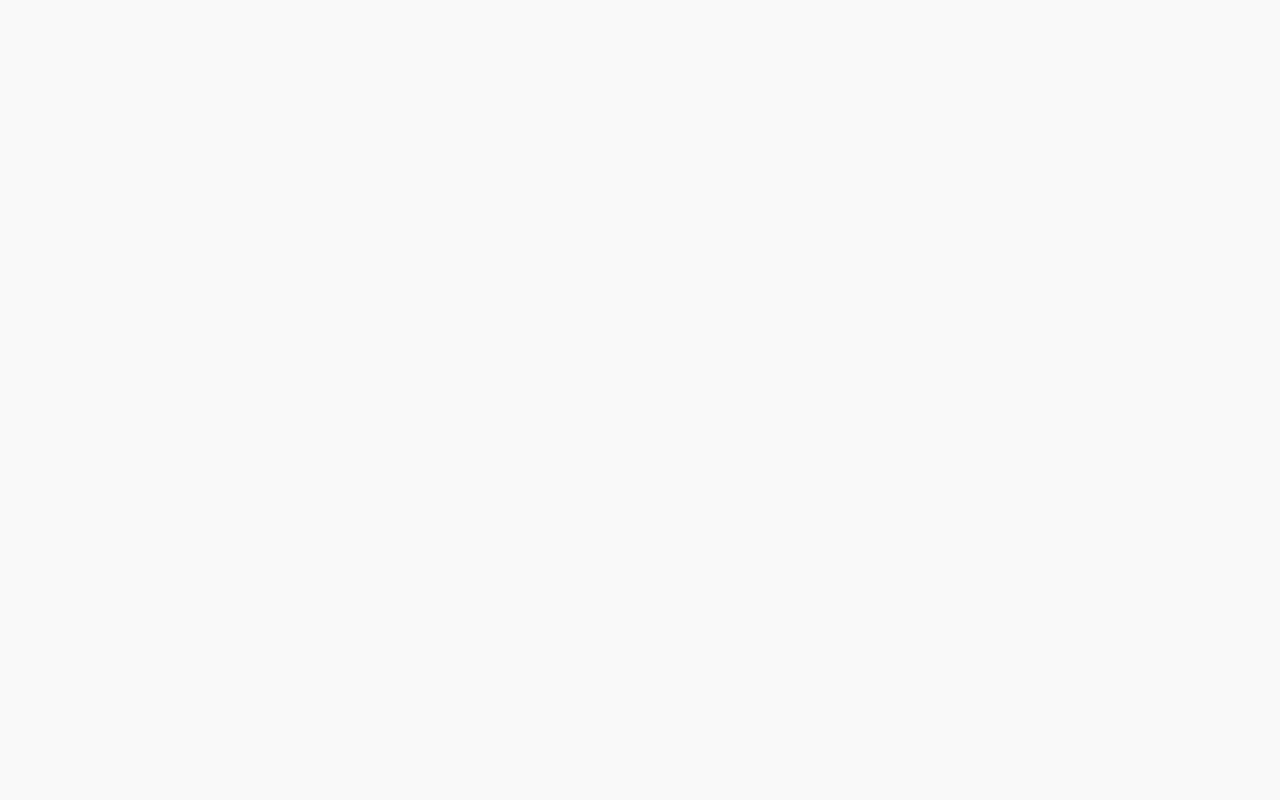
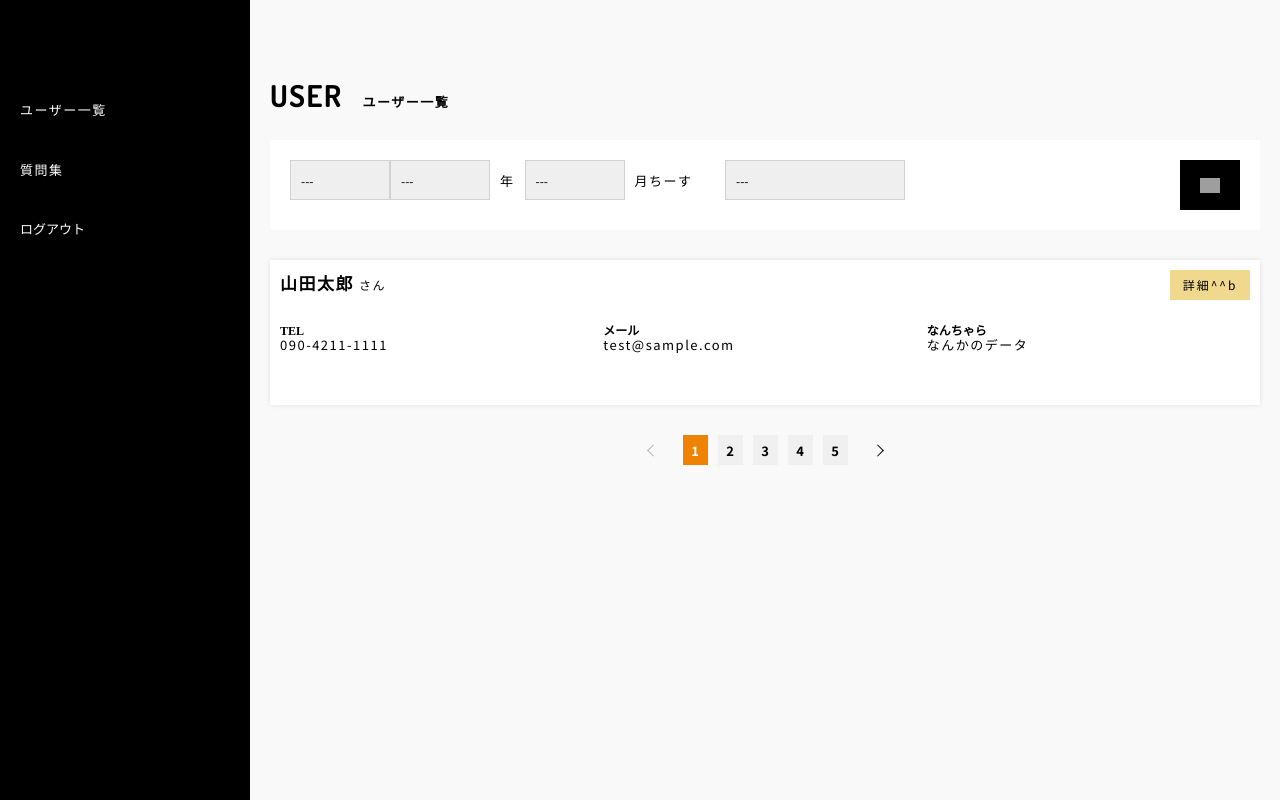
Before and after one commit to jazttijaztti/react_firebase, a React (Create React App) app: page /admin_dashbord in a window 1280 px wide. Built offline with nearby package versions, Linux system fonts and the light colour scheme; grey boxes are pictures that could not be loaded.

Commit message:
modify css so that any user data will be okey

```diff
--- a/src/component/Admin/AdminDashbord.js
+++ b/src/component/Admin/AdminDashbord.js
@@ -81,73 +81,23 @@ const AdminDashbord = () => {
                                 <li className="common_user_item">
                                     <div className="common_user_name_block">
                                         <p className="common_user_name"><span>山田太郎</span>さん</p>
-                                        <a href="A-3-2.html" className="common_user_edit_btn">編集</a>
+                                        <a href="A-3-2.html" className="common_user_edit_btn">詳細^^b</a>
                                     </div>
                                     <ul className="common_user_info_list">
                                         <li className="common_user_info">
-                                            <img src={"static/images/icon03.png"} alt="tel" className="common_user_icon"/>
+                                            <span>TEL</span>
                                             <p className="common_user_info_text">090-4211-1111</p>
                                         </li>
                                         <li className="common_user_info">
-                                            <img src={"static/images/icon04.png"} alt="email" className="common_user_icon"/>
+                                            <span>メール</span>
                                             <p className="common_user_info_text">test@sample.com</p>
                                         </li>
                                         <li className="common_user_info">
-                                            <img src={"static/images/icon05.png"} alt="address" className="common_user_icon"/>
+                                            <span>なんちゃら</span>
                                             <p className="common_user_info_text">なんかのデータ</p>
                                         </li>
                                     </ul>
-                                    <ul className="common_user_info_list">
-                                        <li className="common_user_info">
-                                            <img src={"static/images/icon05.png"} alt="tel" className="common_user_icon"/>
-                                            <p className="common_user_info_text">なんかのでーた</p>
-                                        </li>
-                                        <li className="common_user_info">
-                                            <img src={"static/images/icon05.png"} alt="email" className="common_user_icon"/>
-                                            <p className="common_user_info_text">ういーす</p>
-                                        </li>
-                                        <li className="common_user_info">
-                                            <img src={"static/images/icon05.png"} alt="address" className="common_user_icon"/>
-                                            <p className="common_user_info_text">ちーす</p>
-                                        </li>
-                                    </ul>
                                 </li>
-
-                                <li className="common_user_item">
-                                    <div className="common_user_name_block">
-                                        <p className="common_user_name"><span>山田太郎</span>さん</p>
-                                        <a href="A-3-2.html" className="common_user_edit_btn">編集</a>
-                                    </div>
-                                    <ul className="common_user_info_list">
-                                        <li className="common_user_info">
-                                            <img src={"static/images/icon03.png"} alt="tel" className="common_user_icon"/>
-                                            <p className="common_user_info_text">090-4211-1111</p>
-                                        </li>
-                                        <li className="common_user_info">
-                                            <img src={"static/images/icon04.png"} alt="email" className="common_user_icon"/>
-                                            <p className="common_user_info_text">test@sample.com</p>
-                                        </li>
-                                        <li className="common_user_info">
-                                            <img src={"static/images/icon05.png"} alt="address" className="common_user_icon"/>
-                                            <p className="common_user_info_text">なんかのデータ</p>
-                                        </li>
-                                    </ul>
-                                    <ul className="common_user_info_list">
-                                        <li className="common_user_info">
-                                            <img src={"static/images/icon05.png"} alt="tel" className="common_user_icon"/>
-                                            <p className="common_user_info_text">なんかのでーた</p>
-                                        </li>
-                                        <li className="common_user_info">
-                                            <img src={"static/images/icon05.png"} alt="email" className="common_user_icon"/>
-                                            <p className="common_user_info_text">ういーす</p>
-                                        </li>
-                                        <li className="common_user_info">
-                                            <img src={"static/images/icon05.png"} alt="address" className="common_user_icon"/>
-                                            <p className="common_user_info_text">ちーす</p>
-                                        </li>
-                                    </ul>
-                                </li>
-
                             </ul>
                         </div>
                         <div className="common_pager">
@@ -177,13 +127,6 @@ const AdminDashbord = () => {
 
             <AdminFooter />
 
-
-
-        <BrowserRouter>
-              <Switch>
-                /*<Route exact path='/admin_dashbord' component={AdminDashbord}/> */
-              </Switch>
-        </BrowserRouter>
         </React.Fragment>
     )
 }
--- a/src/component/Admin/AdminLogin.js
+++ b/src/component/Admin/AdminLogin.js
@@ -3,7 +3,6 @@ import {connect} from 'react-redux'
 import ReactDOM from 'react-dom';
 import '../../css/admin/admin_style.css';
 import '../../css/admin/reset.css';
-import AdminDashbord from './AdminDashbord.js'
 //import AdminHeader from './common/Header.js'
 //import AdminFooter from './common/Footer.js'
 import { BrowserRouter, Switch, Route, Link } from 'react-router-dom'
@@ -37,12 +36,6 @@ const AdminLogin = () => {
             </div>
           </div>
         </main>
-
-        <BrowserRouter>
-              <Switch>
-                <Route exact path='/admin_dashbord' component={AdminDashbord}/>
-              </Switch>
-        </BrowserRouter>
         </React.Fragment>
     )
 }
--- a/src/component/App.js
+++ b/src/component/App.js
@@ -4,6 +4,8 @@ import '../css/index.css';
 import '../css/reset.css';
 import {users} from '../actions'
 import AdminLogin from './Admin/AdminLogin.js'
+import AdminDashbord from './Admin/AdminDashbord.js'
+
 import UserIndex from './Admin/UserIndex.js'
 import Top from './User/Top.js'
 import { BrowserRouter, Switch, Route, Link } from 'react-router-dom' //4つのAPI(タグが使える)をreact-router-domから読み込む
@@ -26,7 +28,9 @@ class App extends Component {
               <Switch>
                 <Route exact path="/" component={Top}/>
                 <Route exact path='/admin' component={AdminLogin}/>
+                <Route path='/admin_dashbord' component={AdminDashbord}/>
                 <Route path='/admin/user/' component={UserIndex}/>
+
               </Switch>
             </BrowserRouter>
           </React.Fragment>
--- a/src/css/admin/admin_style.css
+++ b/src/css/admin/admin_style.css
@@ -525,6 +525,9 @@ article, aside, details, figcaption, figure, footer, header, hgroup, main, menu,
   display: -ms-flexbox;
   display: -webkit-flex;
   margin: 0 0 15px;
+  padding:15px 0;
+  flex-wrap: wrap;
+
 }
 @media only screen and (max-width: 640px) {
   .common_user_info_list {
@@ -533,16 +536,18 @@ article, aside, details, figcaption, figure, footer, header, hgroup, main, menu,
 }
 .common_user_info_list .common_user_info {
   width: calc( 100% / 3 );
-  -js-display: flex;
-  display: flex;
-  display: -webkit-box;
-  display: -ms-flexbox;
-  display: -webkit-flex;
-  -webkit-box-align: start;
-  -ms-flex-align: start;
-  -webkit-align-items: flex-start;
-  align-items: flex-start;
-}
+  position: relative;
+  padding:10px 0px;
+}
+.common_user_info_list .common_user_info span {
+  position: absolute;
+  font-size:12px;
+  top:0px;
+  left:0px;
+  font-weight: bold;
+}
+
+
 @media only screen and (max-width: 640px) {
   .common_user_info_list .common_user_info {
     width: 100%;
```
